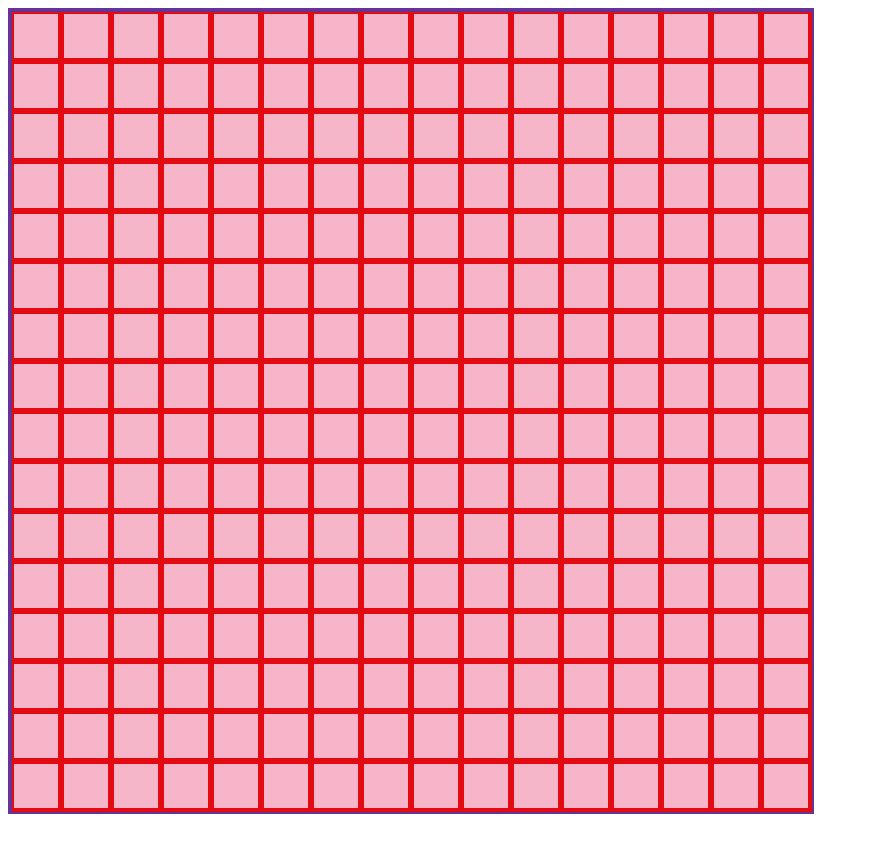
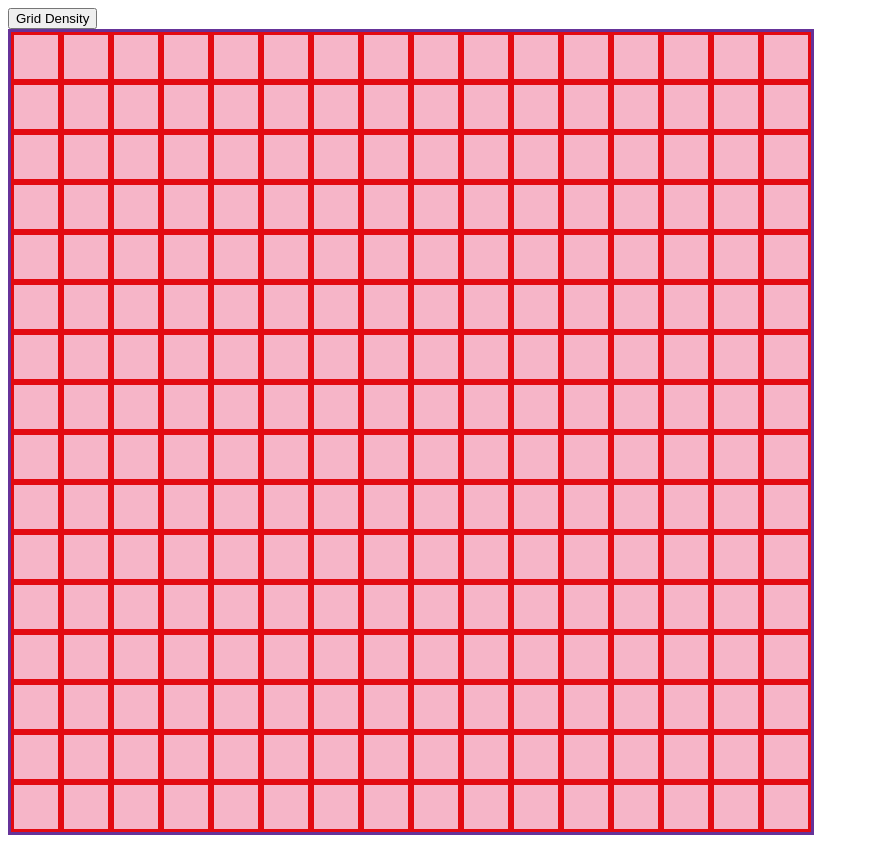
Before and after one commit to BitBump/etch-a-sketch, a plain HTML site: page index.html in a window 1280 px wide. Shown: the whole page, without its empty margins (0-869 px from the left). Before the commit the page ends 822 px from the top, so only its background shows below. Drawn offline with Linux system fonts and the light colour scheme.

Commit message:
Add button to prompt user for squares number

```diff
--- a/index.html
+++ b/index.html
@@ -9,6 +9,7 @@
 </head>
 <body>
 
+    <button id="promptUser">Grid Density</button>
     <div id="board"></div>
 
 </body>
```
